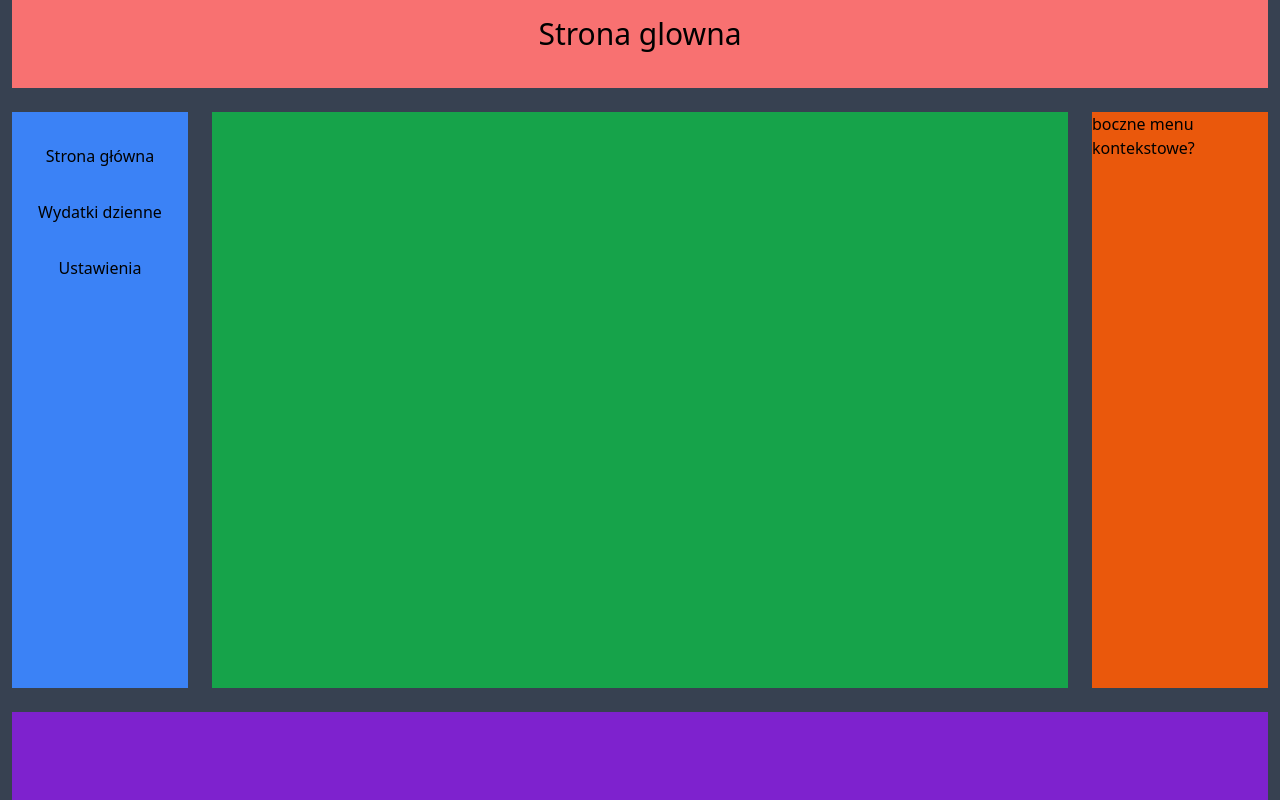
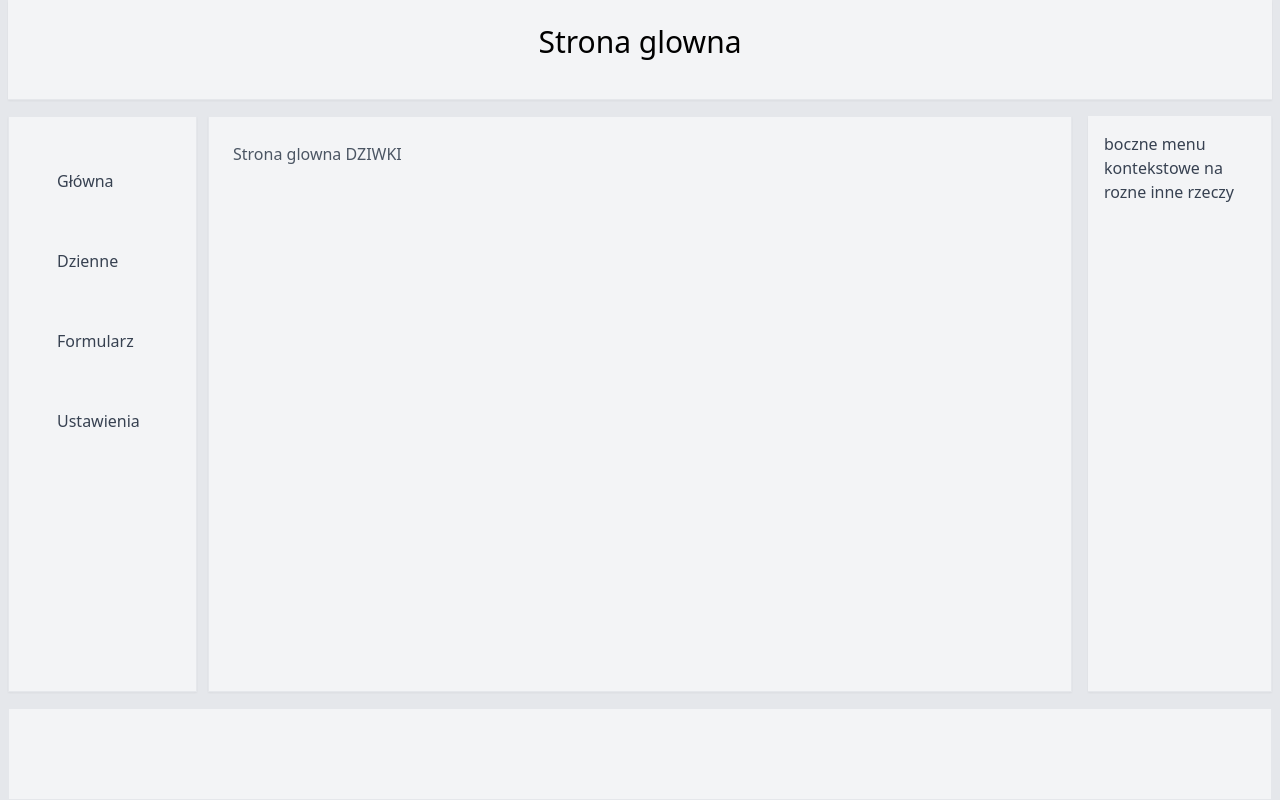
Before and after one commit to mariuszMarek/budzet_domowy, a React (Create React App) app: page /strona_glowna in a window 1280 px wide. Built offline with nearby package versions, Linux system fonts and the light colour scheme.

Commit message:
Refactor application structure: replace SideBar with LeftSideBar, implement ElementyLewegoPaska hook, and update header component for better readability.

```diff
--- a/src/App.js
+++ b/src/App.js
@@ -1,42 +1,43 @@
-import SideBar from "./elements/side_bar";
+import LeftSideBar from "./elements/left_side_bar";
+import ElementyLewegoPaska from "./hooks/elementyLewegoPaska"
 import Naglowek from "./elements/header";
 import { BrowserRouter, Routes, Route } from "react-router-dom";
 
+
+
 export default function App() {
-  const elementyDoWypisania = [
-    { id: 1, nazwa_wyswietlana: "Strona główna", sciezka: "" },
-    {
-      id: 2,
-      nazwa_wyswietlana: "Wydatki dzienne",
-      sciezka: "wydatki_dzienne",
-    },
-    { id: 3, nazwa_wyswietlana: "Ustawienia", sciezka: "ustawienia" },
-  ];
+
+  const elementyDoWypisania = ElementyLewegoPaska()
 
   return (
-    <div class="bg-gray-700 min-h-screen w-full grid grid-cols-[200px_1fr_200px] grid-rows-[100px_1fr_100px]">
+    <div className="bg-gray-200 min-h-screen w-full grid grid-cols-[200px_1fr_200px] grid-rows-[100px_1fr_100px]">
       <BrowserRouter>
-        <div className="bg-red-400 col-span-3 ml-3 mr-3 mb-3">
-          <Naglowek></Naglowek>
+        <div className="row-start-1 px-6 bg-gray-100 shadow-sm border-b border-gray-200 col-span-3 ml-2 mr-2">
+          <Naglowek/>
         </div>
-        <SideBar elementyDoWypisania={elementyDoWypisania}></SideBar>
-        <div className="bg-green-600 row-start-2 col-start-2 m-3">
+
+        <LeftSideBar elementyDoWypisania={elementyDoWypisania}/>
+
+        {/* glowna strona */}
+        <div className="m-2 mt-4 row-start-2 col-start-2 bg-gray-100 shadow-sm p-6 border border-gray-200
+        text-gray-600 leading-relaxed">
           <Routes>
             {elementyDoWypisania.map((elementy) => (
               <Route
                 path={`/${elementy.sciezka}`}
-                element={`${elementy.nazwa_wyswietlana}`}
+                element={elementy.nazwa_wyswietlana}
               />
             ))}
           </Routes>
         </div>
       </BrowserRouter>
 
-      <div className="row-start-2 bg-orange-600 m-3">
-        {" "}
-        boczne menu kontekstowe?
+      {/* boczne meny */}
+      <div className="row-start-2 col-start-3 m-2 mt-4 bg-gray-100 border-r border-b border-gray-200 p-4 shadow-sm text-gray-700 font-medium transition">
+        boczne menu kontekstowe na rozne inne rzeczy
       </div>
-      <div className="row-start-3 col-span-3 bg-purple-700 mr-3 ml-3 mt-3"></div>
+      {/* stopak */}
+      <div className="ml-2 mr-2 mt-2 row-start-3 col-span-3 flex items-center justify-center bg-gray-100 border border-gray-200 text-sm text-gray-700"></div>
     </div>
   );
 }
--- a/src/elements/header.js
+++ b/src/elements/header.js
@@ -2,7 +2,7 @@ import { useLocation } from "react-router-dom";
 export default function Naglowek() {
   const productName = useLocation().pathname.replace("/"," ").replace("_"," ");
   const productName2 = productName.charAt(1).toUpperCase() + productName.slice(2).toLowerCase()
-  const aktualnaStrona = productName2 !="" ? productName2: "Strona główna"
+  const aktualnaStrona = productName2 !=="" ? productName2: "Strona główna"
+  return <h1 className="text-center text-3xl tm-10 m-3 p-3">{aktualnaStrona}</h1>;
 
-  return <h1 class="items-center text-center text-3xl m-3 p-1">{aktualnaStrona}</h1>;
 }
--- /dev/null
+++ b/src/elements/left_side_bar.js
@@ -0,0 +1,25 @@
+import { Link } from "react-router-dom";
+
+export default function LeftSideBar(props) {
+// bg-white border-r border-gray-200 p-4 flex flex-col justify-between shadow-sm
+  const kondHtml = (
+    // <div className="row-start-2 bg-white m-3">
+    <div className="flex col-start-1 row-start-2 m-2 mt-4">
+        <ul className="bg-gray-100 border border-gray-200 p-6 pr-8 justify-between shadow-sm">
+          {/* block px-3 py-2 rounded-lg hover:bg-indigo-50 text-gray-700 font-medium transition */}
+          {props.elementyDoWypisania.map((elementy) => (
+            // <li className="text-center flex-auto m-4" key={elementy.id}>
+            // <li className="text-center block rounded-lg hover:bg-green-500 text-gray-700 font-medium transition p-4" key={elementy.id}>
+            <li className="text-center rounded-lg  text-gray-700 font-medium pb-1 pt-1 flex items-center" key={elementy.id}>
+              <Link to={elementy.sciezka} className="hover:bg-green-500 rounded-lg transition-colors font-medium px-6 py-6 w-full duration-400 flex">
+                {elementy.nazwa_do_paska}
+              </Link>
+            </li>
+          ))}
+        </ul>
+
+    </div>
+  );
+
+  return kondHtml;
+}
--- a/src/elements/side_bar.js
+++ /dev/null
@@ -1,22 +0,0 @@
-import { Link } from "react-router-dom";
-
-export default function SideBar(props) {
-
-  const kondHtml = (
-    <div className="row-start-2 bg-blue-500 m-3">
-
-        <ul className="flex flex-col mt-4">
-          {props.elementyDoWypisania.map((elementy) => (
-            <li className="text-center flex-auto m-4" key={elementy.id}>
-              <Link to={elementy.sciezka}>
-                {elementy.nazwa_wyswietlana}
-              </Link>
-            </li>
-          ))}
-        </ul>
-
-    </div>
-  );
-
-  return kondHtml;
-}
--- /dev/null
+++ b/src/hooks/elementyLewegoPaska.js
@@ -0,0 +1,14 @@
+import StronaGlowna from "../pages/strona_glowna"
+import WydatkiDzienne from "../pages/wydatki_dzienne"
+import WydatekDzienny from "../pages/dodaj_wydatek_dzienny"
+
+export default function ElementyLewegoPaska(){
+    var licznikId = 1
+    const elementyDoWypisania = [
+    { id: licznikId++, nazwa_wyswietlana: <StronaGlowna/>,   sciezka: "strona_glowna",   nazwa_do_paska:"Główna" },
+    { id: licznikId++, nazwa_wyswietlana: <WydatkiDzienne/>, sciezka: "wydatki_dzienne", nazwa_do_paska:"Dzienne"},
+    { id: licznikId++, nazwa_wyswietlana: <WydatekDzienny/>,       sciezka: "formularz" ,     nazwa_do_paska:"Formularz"},
+    { id: licznikId++, nazwa_wyswietlana: "Ustawienia",      sciezka: "ustawienia" ,     nazwa_do_paska:"Ustawienia"},
+  ];
+  return elementyDoWypisania
+}
--- /dev/null
+++ b/src/hooks/formularze.js
@@ -0,0 +1,45 @@
+import { useEffect, useState } from "react";
+
+export function TrzymajWpisy({ wpis }) {
+  const [wpisy, setWpisy] = useState([]);
+  useEffect(() => {
+    if (wpis?.length) {
+      setWpisy((poprzednieWpisy) => [...poprzednieWpisy, wpis]);
+    }
+  }, [wpis]);
+  return wpisy;
+}
+export function useWydatek() {
+  const [wydatek, setWydatek] = useState({
+    id_wpisu: crypto.randomUUID(),
+    dzien_wpisu: new Date().toISOString().split("T")[0],
+    kwota_wpisu: 0.0,
+    opis_wpisu: "",
+    katagoria: "",
+  });
+
+  const handlujZmiane = (e) => {
+    const { name, value } = e.target;
+    setWydatek((poprzedni_wpis) => ({
+      ...poprzedni_wpis,
+      [name]: value,
+    }));
+  };
+
+  const zerujFormularz = () => {
+    setWydatek({
+      id_wpisu: crypto.randomUUID(),
+      dzien_wpisu: new Date().toISOString().split("T")[0],
+      kwota_wpisu: 0.0,
+      opis_wpisu: "",
+      katagoria: "",
+    });
+  };
+
+  return {
+    wydatek,
+    setWydatek,
+    handlujZmiane,
+    zerujFormularz
+  };
+}
--- /dev/null
+++ b/src/pages/dodaj_wydatek_dzienny.js
@@ -0,0 +1,30 @@
+import { useWydatek } from "../hooks/formularze";
+export default function WydatekDzienny({ onSubmit }) {
+  const { wydatek, setWydatek, handlujZmiane, zerujFormularz } = useWydatek();
+
+  const dodajWpis = (e) => {
+    e.preventDefault();
+    onSubmit(wydatek);
+    zerujFormularz();
+  };
+
+  const kodHTML = (
+    <div>
+      <form onSubmit={dodajWpis}>
+        {Object.entries(wydatek).map(([pole, wartosc]) =>
+          pole !== "id_wpisu" ? (
+            <input
+              name={pole}
+              key={pole}
+              value={wartosc}
+              onChange={handlujZmiane}
+            />
+          ) : null
+        )}
+        <input type="submit" />
+      </form>
+    </div>
+  );
+
+  return kodHTML;
+}
--- /dev/null
+++ b/src/pages/strona_glowna.js
@@ -0,0 +1,3 @@
+export default function StronaGlowna(){
+    return (<h1>Strona glowna DZIWKI</h1>)
+}
--- /dev/null
+++ b/src/pages/wydatki_dzienne.js
@@ -0,0 +1,3 @@
+export default function WydatkiDzienne(){
+    return (<>Na razie nic</>)
+}
```
Also changed, not shown: src/elements/wydatki_dzienne.js (deleted), src/pages/ustawienia.js (added).
